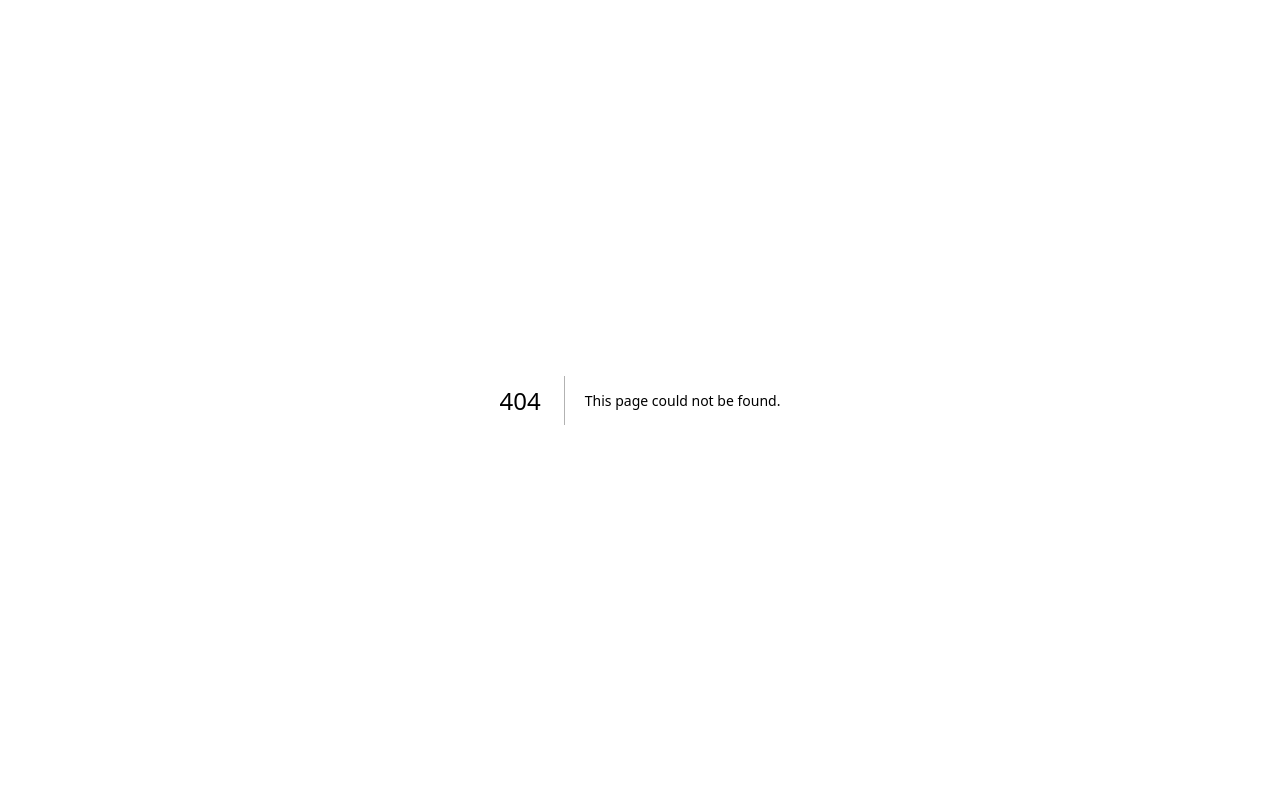
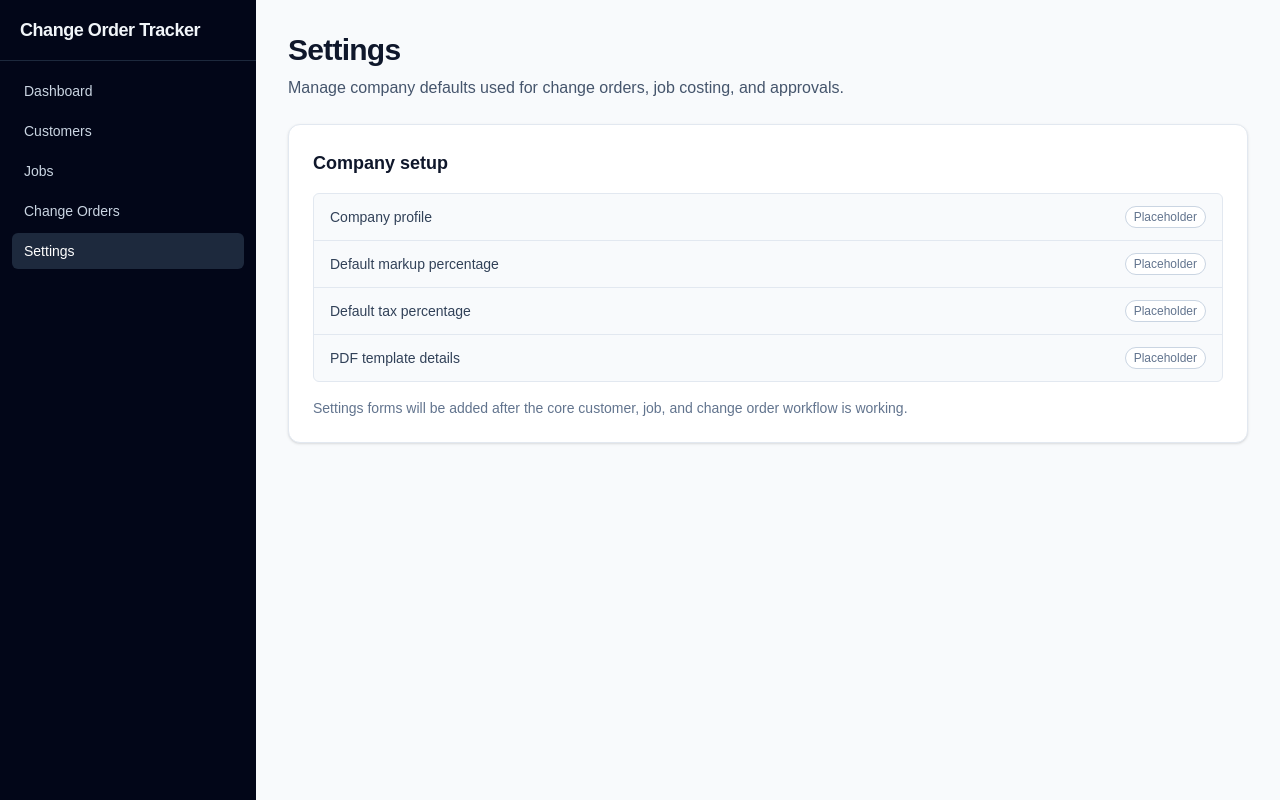
Before and after one commit to rgx694jxyp-ops/change-order-tracker, a Next.js app: page /settings in a window 1280 px wide. Before the commit this address had no page. Built offline with nearby package versions, Linux system fonts and the light colour scheme.

Commit message:
Add settings page placeholder

```diff
--- /dev/null
+++ b/app/settings/page.tsx
@@ -0,0 +1,49 @@
+import { AppShell } from '@/components/app-shell';
+
+const setupItems = [
+  'Company profile',
+  'Default markup percentage',
+  'Default tax percentage',
+  'PDF template details',
+];
+
+export default function SettingsPage() {
+  return (
+    <AppShell>
+      <div className="mx-auto w-full max-w-5xl space-y-6">
+        <header>
+          <h1 className="text-3xl font-semibold tracking-tight text-slate-900">
+            Settings
+          </h1>
+          <p className="mt-2 max-w-3xl text-sm text-slate-600 sm:text-base">
+            Manage company defaults used for change orders, job costing, and
+            approvals.
+          </p>
+        </header>
+
+        <section className="rounded-xl border border-slate-200 bg-white p-6 shadow-sm">
+          <h2 className="text-lg font-semibold text-slate-900">Company setup</h2>
+
+          <ul className="mt-4 divide-y divide-slate-200 rounded-md border border-slate-200 bg-slate-50">
+            {setupItems.map((item) => (
+              <li
+                key={item}
+                className="flex items-center justify-between px-4 py-3 text-sm text-slate-700"
+              >
+                <span>{item}</span>
+                <span className="rounded-full border border-slate-300 bg-white px-2 py-0.5 text-xs text-slate-500">
+                  Placeholder
+                </span>
+              </li>
+            ))}
+          </ul>
+
+          <p className="mt-4 text-xs text-slate-500 sm:text-sm">
+            Settings forms will be added after the core customer, job, and change
+            order workflow is working.
+          </p>
+        </section>
+      </div>
+    </AppShell>
+  );
+}
```
